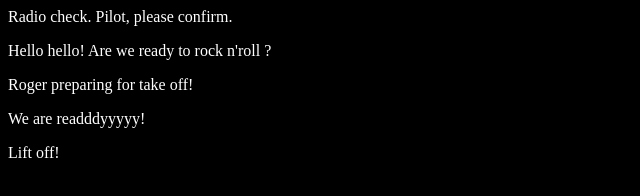
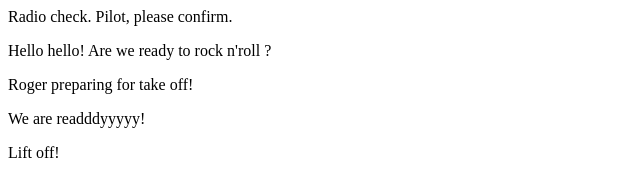
Before and after one commit to christinichka/communication-log, a plain HTML site: page index.html in a window 1280 px wide. Shown: the whole page, without its empty margins (0-640 px from the left). Drawn offline with Linux system fonts and the light colour scheme.

Commit message:
Revert "added stylesheet"

```diff
--- a/index.html
+++ b/index.html
@@ -1,7 +1,4 @@
 <html>
-   <head>
-      <link rel="stylesheet" type="text/css" href="style.css">
-   </head>
    <body>
       <p>Radio check. Pilot, please confirm.</p>
       <p>Hello hello! Are we ready to rock n'roll ?</p>
--- a/style.css
+++ /dev/null
@@ -1,4 +0,0 @@
-body {
-    color: white;
-    background-color: black;
- }
```
